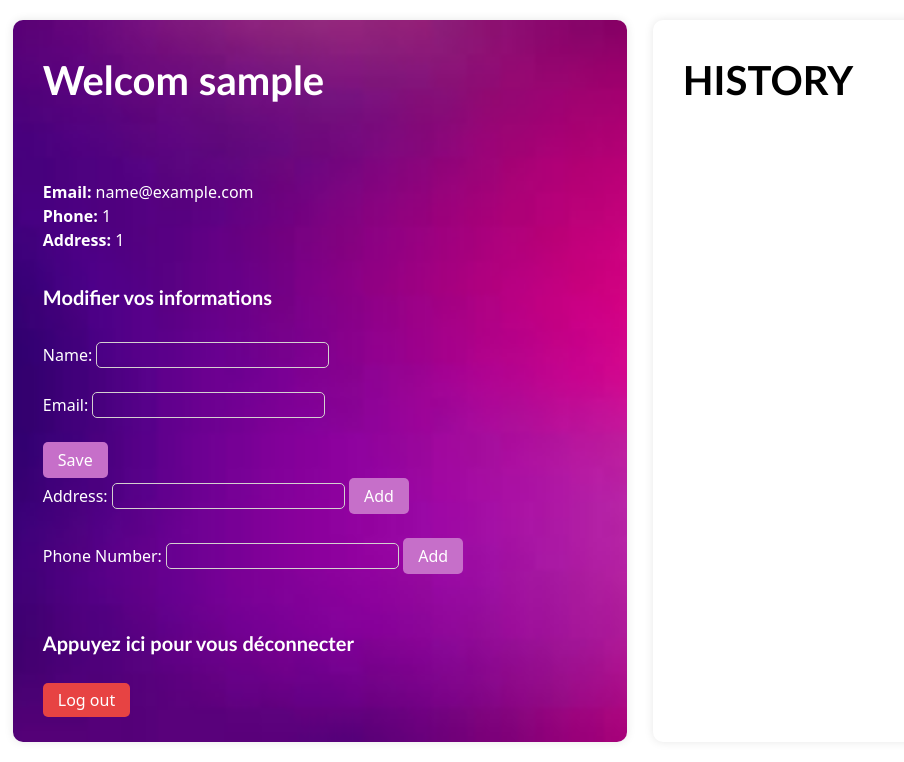
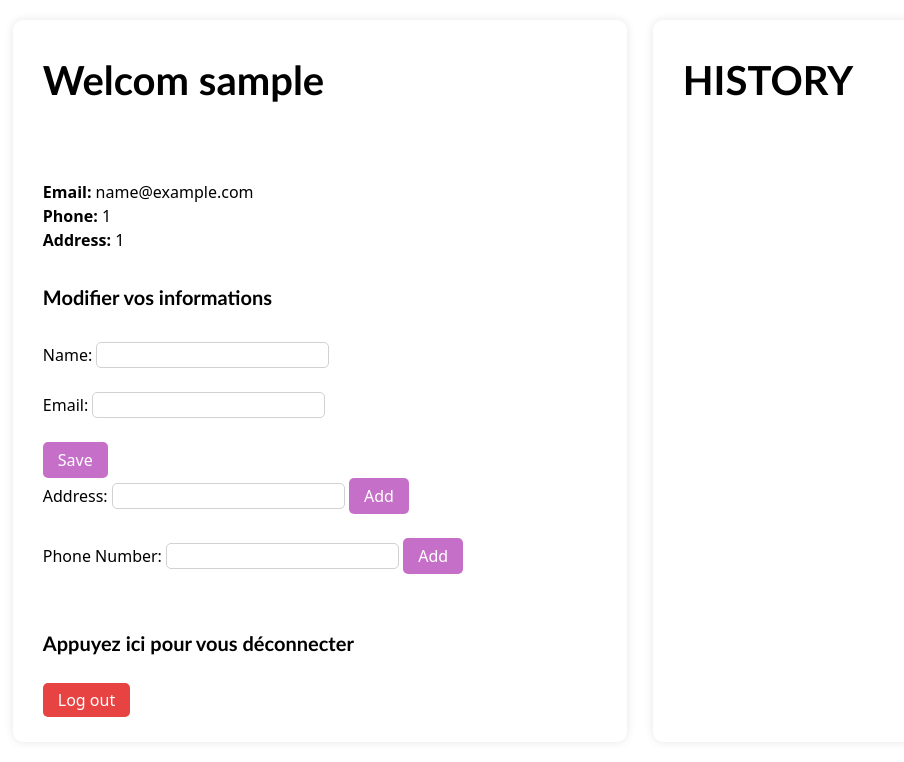
Before and after one commit to Zakaria12e/Ecom-website, a PHP site: page /Profile.php in a window 1280 px wide. Shown: the part 64-826 px from the top of the page, without its empty margins (0-904 px from the left). Run offline with PHP 8.4, Linux system fonts and the light colour scheme; the visitor is signed in with stand-in values (Sample User, id 1).

Commit message:
change some styles

```diff
--- a/Profile.css
+++ b/Profile.css
@@ -60,12 +60,6 @@ border-radius: 10px;
 margin: 20px auto ;
 }
 
-.section-info {
-background-image: url('images/background.jpeg');
-box-sizing: border-box;
-color: white;
-
-}
 @media screen and (min-width: 768px) {
 .section-info,
 .section-history {
--- a/Profile.php
+++ b/Profile.php
@@ -105,7 +105,7 @@ echo'<a style="display: flex;" href="Profile.php" class="block py-2 px-3 md:p-0
   <section class="section-info">
             <div class="info">
 
-                <h1 style="color: white;" class="title-profile"><?php echo "Welcom {$_SESSION['username']}"; ?></h1>
+                <h1 class="title-profile"><?php echo "Welcom {$_SESSION['username']}"; ?></h1>
                 <p><b>Email:</b> <?php echo $_SESSION['email']; ?></p>
                 <p><b>Phone:</b> <?php echo $_SESSION['PhoneNumber']; ?></p>
                 <p><b>Address:</b> <?php echo $_SESSION['Address']; ?></p>
--- a/authentification.css
+++ b/authentification.css
@@ -70,7 +70,3 @@ div.confirmationmsg{
         text-decoration: none;
         color: rgb(0, 104, 230);
       }
-      body{
-        background-image:linear-gradient(to bottom ,rgb(179, 0, 255),transparent);
-        background-repeat:no-repeat ;
-      }
```
Also changed, not shown: Panier.php (+1 -6 lines).
